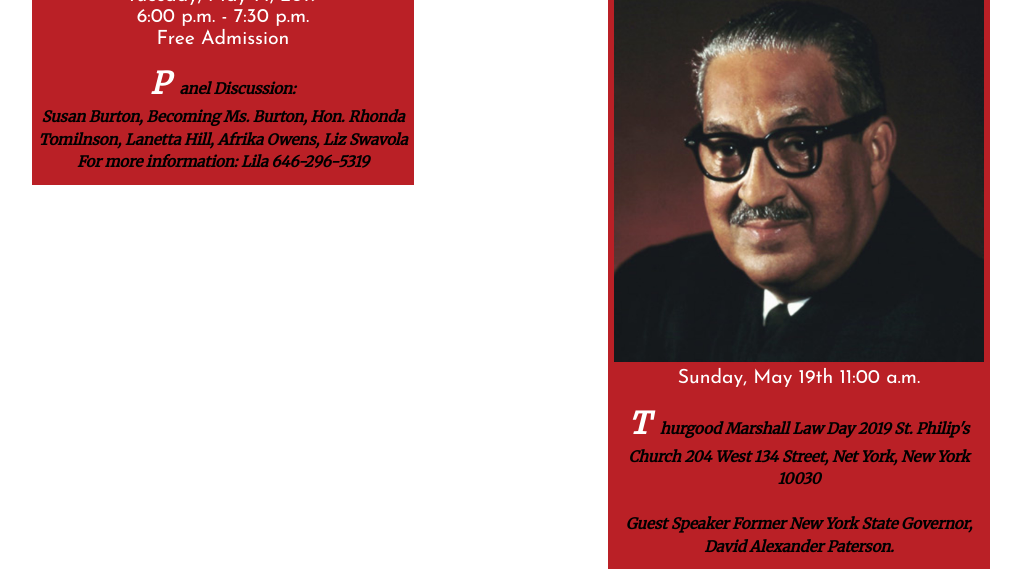
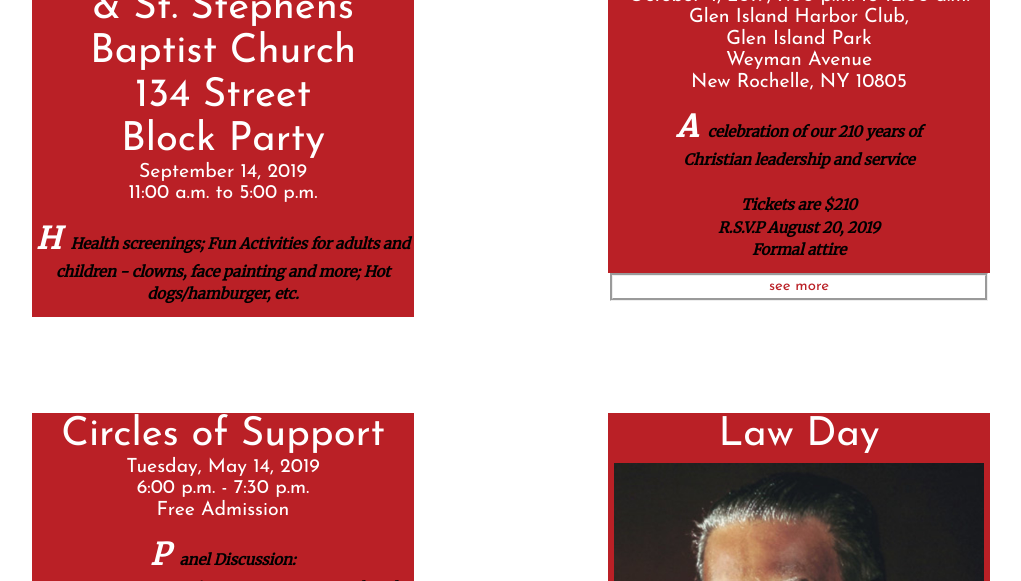
Before and after one commit to Passion2Progress/St.-Philips-ADMIN, a plain HTML site: page pt St. Philips/events.html in a window 1280 px wide. Shown: the part 666-1247 px from the top of the page, without its empty margins (129-1150 px from the left). Drawn offline with nearby package versions, Linux system fonts and the light colour scheme.

Commit message:
update push

```diff
--- a/pt St. Philips/events.html
+++ b/pt St. Philips/events.html
@@ -65,6 +65,81 @@
 	  </div>
 	</div>
 
+	<div class="container new-event-container-last">
+	  <div class="row">
+
+	  	<div class="col-sm">
+	      <h1 class="new-event-title-c">
+	      	St. Philip's Harlem
+	      	<br>& St. Stephens Baptist Church
+            <br>
+            134 Street
+            <br>
+            Block Party
+            <br>
+	      </h1>
+	      <h3 class="new-event-title-sub-c">
+	      September 14, 2019
+	      <br>
+	      11:00 a.m. to 5:00 p.m.
+	      <br>
+	  	  </h3>
+	      <p class="new-event-sub-c">
+	      	<i>		<span class="new-span-c">
+					H
+					</span>
+			</i>
+					<i>
+					Health screenings;  Fun Activities for adults and children - clowns, face painting and more; Hot dogs/hamburger, etc.
+					</i>
+					<br>
+	      </p>
+	    </div>
+
+	    <div class="col-sm">
+	      <h1 class="new-event-title-c">
+	      	Rector's Ball
+	      </h1>
+	      <h3 class="new-event-title-sub-c">
+	      October 4, 2019, 7:00 p.m. to 12:00 a.m.
+	      <br>
+	      Glen Island Harbor Club,
+	      <br>
+	      Glen Island Park
+	      <br>
+	      Weyman Avenue
+	      <br>
+	      New Rochelle, NY 10805
+	      <br>
+	  	  </h3>
+	      <p class="new-event-sub-c">
+	      	<i>		<span class="new-span-c">
+					A
+					</span>
+			</i>
+					<i>
+					celebration of our 210 years of
+					<br>
+					Christian leadership and service
+					<br>
+					<br>
+					Tickets are $210
+					<br>
+					R.S.V.P August 20, 2019
+					<br>
+					Formal attire
+					</i>
+					<br>
+
+					<div style="border-style: groove; width: 378px; text-align: center; margin: auto;">
+					<a data-title="." style="text-decoration: none; color: #BA2026;">see more</a>
+					</div>
+	      </p>
+	    </div>
+
+
+	  </div>
+	</div>
 
 	<div class="container new-event-container-last">
 	  <div class="row">
```
